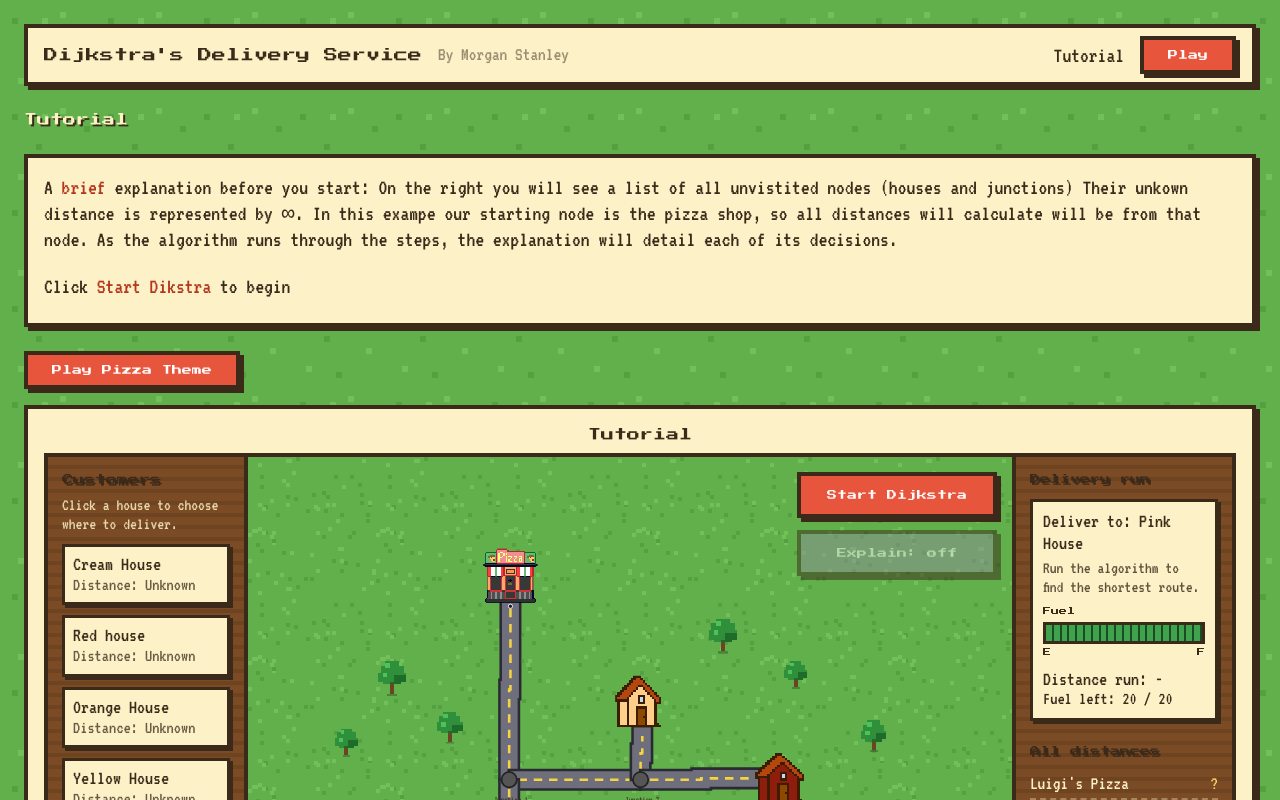
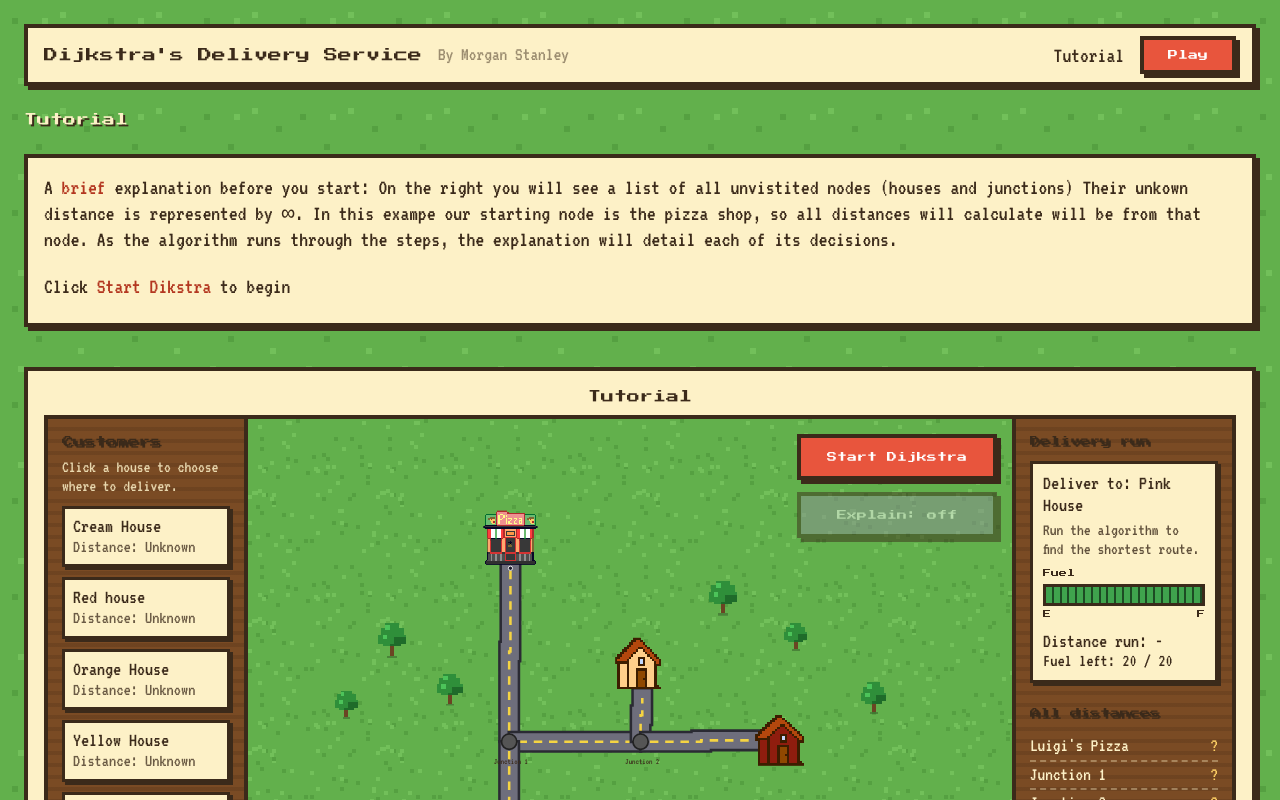
Before and after one commit to JosephMcLean118/dijkstras-delivery, a React (Vite) app in the folder delivery/: page /practice in a window 1280 px wide. Shown: the top 800 px of the page. Built offline with nearby package versions, Linux system fonts and the light colour scheme.

Commit message:
removed play music button

```diff
--- a/delivery/src/components/Pbody.jsx
+++ b/delivery/src/components/Pbody.jsx
@@ -1,39 +1,13 @@
 import PracticeSection from "./PracticeSection";
 import TutorialSection from "./TutorialSection";
 
-import { useState, useRef, useEffect } from "react";
+import { useState } from "react";
 
 function Pbody() {
     const [tab, setTab] = useState("tutorial");
-    const audioRef = useRef(null);
-    // create the audio object once, and stop it if the page is left
-    useEffect(() => {
-        audioRef.current = new Audio("/pizzatime.mp3");
-        audioRef.current.volume = 0.5;
-        return () => {
-            audioRef.current.pause();
-            audioRef.current = null;
-        };
-    }, []);
-
-    function startSound() {
-        const audio = audioRef.current;
-        audio.currentTime = 0;     // restart from the beginning
-        audio.play();
-    }
-    function goTutorial() {
-        setTab("tutorial");
-        startSound();              // clicking again restarts it, no overlap
-    }
     return (
         <div className="m-4">
             <div className="d-flex gap-2 mb-3">
-                <button
-                    className="other-hover-grow py-2 px-4 card text-bg-primary text-decoration-none"
-                    onClick={goTutorial}
-                >
-                    Play Pizza Theme
-                </button>
             </div>
 
             <div key={tab} className="fade-in">
```
